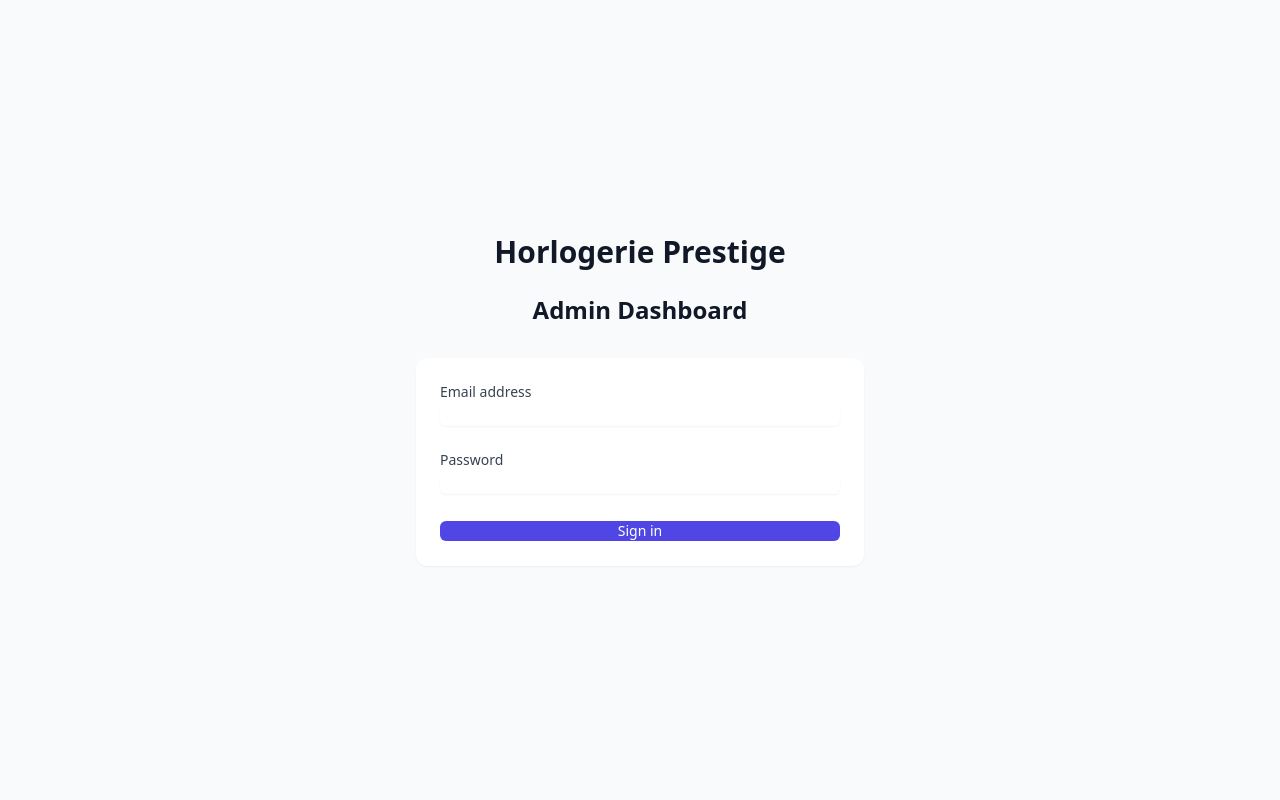
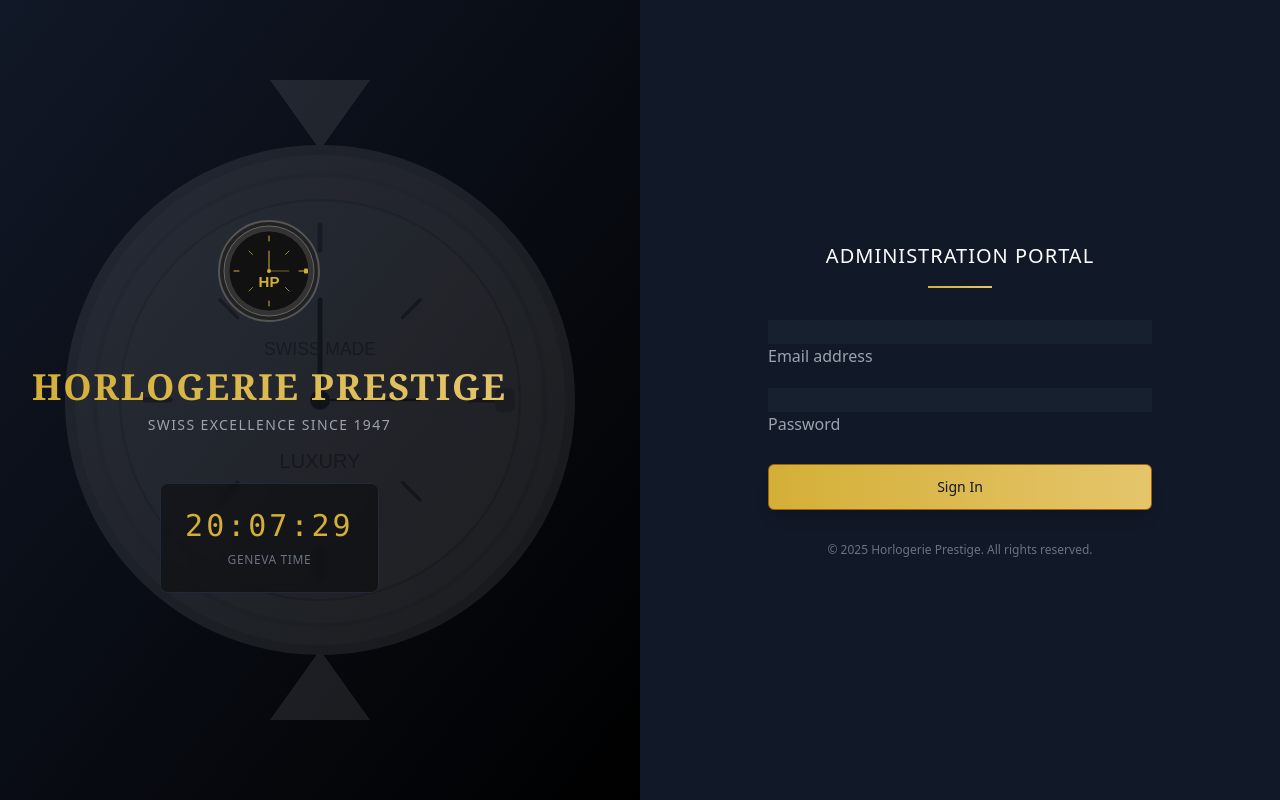
Before and after one commit to TheoHeija/Horlogerie-Prestige, a React (Create React App) app: page /login in a window 1280 px wide. Built offline with nearby package versions, Linux system fonts and the light colour scheme.

Commit message:
Redesign login page with luxury watch aesthetic

```diff
--- a/src/pages/Login.js
+++ b/src/pages/Login.js
@@ -1,6 +1,8 @@
-import { useState } from 'react';
+import { useState, useEffect } from 'react';
 import { useAuth } from '../context/AuthContext';
 import { Navigate } from 'react-router-dom';
+import { AnimatedGradientText } from '../components/ui/animated-gradient-text';
+import { motion } from 'framer-motion';
 
 /**
  * Login page component - Handles user authentication
@@ -11,8 +13,23 @@ const Login = () => {
     const [password, setPassword] = useState('');
     const [isLoading, setIsLoading] = useState(false);
     const [error, setError] = useState(null);
+    const [currentTime, setCurrentTime] = useState(new Date());
 
     const { login, isAuthenticated } = useAuth();
+
+    // Update clock time
+    useEffect(() => {
+        const timer = setInterval(() => {
+            setCurrentTime(new Date());
+        }, 1000);
+
+        return () => clearInterval(timer);
+    }, []);
+
+    // Format time for display in a luxury watch style
+    const hours = currentTime.getHours().toString().padStart(2, '0');
+    const minutes = currentTime.getMinutes().toString().padStart(2, '0');
+    const seconds = currentTime.getSeconds().toString().padStart(2, '0');
 
     // If already authenticated, redirect to dashboard
     if (isAuthenticated) {
@@ -38,29 +55,94 @@ const Login = () => {
     };
 
     return (
-        <div className="min-h-screen flex items-center justify-center bg-gray-50 dark:bg-gray-900 py-12 px-4 sm:px-6 lg:px-8">
-            <div className="max-w-md w-full space-y-8">
-                <div>
-                    <h1 className="text-center text-3xl font-extrabold text-gray-900 dark:text-white">
-                        Horlogerie Prestige
-                    </h1>
-                    <h2 className="mt-6 text-center text-2xl font-bold text-gray-900 dark:text-white">
-                        Admin Dashboard
-                    </h2>
+        <div className="min-h-screen flex flex-col md:flex-row overflow-hidden">
+            {/* Left decorative section */}
+            <div className="hidden md:flex md:w-1/2 bg-gradient-to-br from-gray-900 to-black p-8 relative overflow-hidden">
+                <div className="absolute inset-0 opacity-10">
+                    <div className="absolute inset-0 bg-[url('/public/images/placeholder-watch.svg')] bg-center bg-no-repeat bg-contain"></div>
                 </div>
+                <div className="relative z-10 flex flex-col h-full justify-center items-center text-center">
+                    <motion.div
+                        initial={{ opacity: 0, y: 20 }}
+                        animate={{ opacity: 1, y: 0 }}
+                        transition={{ duration: 0.8 }}
+                        className="mb-8"
+                    >
+                        <img src="/images/favicon-watch.svg" alt="Watch Logo" className="h-32 w-32 mx-auto" />
+                    </motion.div>
 
-                <div className="mt-8 card">
+                    <motion.div
+                        initial={{ opacity: 0 }}
+                        animate={{ opacity: 1 }}
+                        transition={{ delay: 0.3, duration: 0.8 }}
+                        className="text-white"
+                    >
+                        <h1 className="text-4xl font-light tracking-wider mb-2">
+                            <AnimatedGradientText
+                                colorFrom="#d4af37"
+                                colorTo="#e5c56b"
+                                className="font-serif font-bold"
+                            >
+                                HORLOGERIE PRESTIGE
+                            </AnimatedGradientText>
+                        </h1>
+                        <p className="text-gray-400 text-sm tracking-widest uppercase mt-2">Swiss Excellence Since 1947</p>
+                    </motion.div>
+
+                    <motion.div
+                        initial={{ opacity: 0 }}
+                        animate={{ opacity: 1 }}
+                        transition={{ delay: 0.6, duration: 0.8 }}
+                        className="mt-12 font-light"
+                    >
+                        <div className="border border-gray-800 p-6 rounded-lg bg-black/40 backdrop-blur-sm">
+                            <div className="text-3xl font-mono text-gold text-center tracking-widest text-[#d4af37]">
+                                {hours}:{minutes}:{seconds}
+                            </div>
+                            <div className="text-gray-500 text-xs text-center mt-2 uppercase tracking-wider">
+                                Geneva Time
+                            </div>
+                        </div>
+                    </motion.div>
+                </div>
+            </div>
+
+            {/* Right login section */}
+            <div className="w-full md:w-1/2 flex items-center justify-center bg-gray-900 p-4 md:p-0">
+                <motion.div
+                    initial={{ opacity: 0, x: 20 }}
+                    animate={{ opacity: 1, x: 0 }}
+                    transition={{ duration: 0.5 }}
+                    className="max-w-md w-full px-6 py-8 md:p-8"
+                >
+                    <div className="text-center mb-8 md:hidden">
+                        <img src="/images/favicon-watch.svg" alt="Watch Logo" className="h-20 w-20 mx-auto mb-4" />
+                        <h1 className="text-2xl font-bold text-white">Horlogerie Prestige</h1>
+                        <p className="text-gray-400 text-xs tracking-widest uppercase mt-1">Swiss Excellence Since 1947</p>
+                    </div>
+
+                    <div className="text-center mb-8">
+                        <h2 className="text-xl text-white font-light uppercase tracking-wider">
+                            Administration Portal
+                        </h2>
+                        <div className="h-0.5 w-16 bg-gradient-to-r from-[#d4af37] to-[#e5c56b] mx-auto mt-4"></div>
+                    </div>
+
                     {error && (
-                        <div className="mb-4 bg-red-50 dark:bg-red-900/30 text-red-700 dark:text-red-400 p-3 rounded-md text-sm">
+                        <motion.div
+                            initial={{ opacity: 0, y: -10 }}
+                            animate={{ opacity: 1, y: 0 }}
+                            className="mb-6 bg-red-900/30 border border-red-800 text-red-400 p-4 rounded-md text-sm flex items-center"
+                        >
+                            <svg xmlns="http://www.w3.org/2000/svg" className="h-5 w-5 mr-2 flex-shrink-0" viewBox="0 0 20 20" fill="currentColor">
+                                <path fillRule="evenodd" d="M10 18a8 8 0 100-16 8 8 0 000 16zM8.707 7.293a1 1 0 00-1.414 1.414L8.586 10l-1.293 1.293a1 1 0 101.414 1.414L10 11.414l1.293 1.293a1 1 0 001.414-1.414L11.414 10l1.293-1.293a1 1 0 00-1.414-1.414L10 8.586 8.707 7.293z" clipRule="evenodd" />
+                            </svg>
                             {error}
-                        </div>
+                        </motion.div>
                     )}
 
-                    <form className="space-y-6" onSubmit={handleSubmit}>
-                        <div>
-                            <label htmlFor="email" className="form-label">
-                                Email address
-                            </label>
+                    <form className="space-y-5" onSubmit={handleSubmit}>
+                        <div className="floating-label">
                             <input
                                 id="email"
                                 name="email"
@@ -69,14 +151,15 @@ const Login = () => {
                                 required
                                 value={email}
                                 onChange={(e) => setEmail(e.target.value)}
-                                className="form-input"
+                                className="form-input-luxury w-full bg-gray-800/50 border-gray-700 text-white focus:ring-[#d4af37]/30 focus:border-[#d4af37]"
+                                placeholder=" "
                             />
+                            <label htmlFor="email" className="text-gray-400">
+                                Email address
+                            </label>
                         </div>
 
-                        <div>
-                            <label htmlFor="password" className="form-label">
-                                Password
-                            </label>
+                        <div className="floating-label">
                             <input
                                 id="password"
                                 name="password"
@@ -85,21 +168,37 @@ const Login = () => {
                                 required
                                 value={password}
                                 onChange={(e) => setPassword(e.target.value)}
-                                className="form-input"
+                                className="form-input-luxury w-full bg-gray-800/50 border-gray-700 text-white focus:ring-[#d4af37]/30 focus:border-[#d4af37]"
+                                placeholder=" "
                             />
+                            <label htmlFor="password" className="text-gray-400">
+                                Password
+                            </label>
                         </div>
 
-                        <div>
+                        <div className="pt-2">
                             <button
                                 type="submit"
                                 disabled={isLoading}
-                                className={`btn btn-primary w-full ${isLoading ? 'opacity-70 cursor-not-allowed' : ''}`}
+                                className={`btn-modal-luxury w-full bg-gradient-to-r from-[#d4af37] to-[#e5c56b] text-gray-900 font-medium py-3 rounded-md transition-all shadow-lg hover:shadow-[#d4af37]/20 hover:scale-[1.02] ${isLoading ? 'opacity-70 cursor-not-allowed' : ''}`}
                             >
-                                {isLoading ? 'Signing in...' : 'Sign in'}
+                                {isLoading ? (
+                                    <span className="flex items-center justify-center">
+                                        <svg className="animate-spin -ml-1 mr-2 h-4 w-4 text-white" xmlns="http://www.w3.org/2000/svg" fill="none" viewBox="0 0 24 24">
+                                            <circle className="opacity-25" cx="12" cy="12" r="10" stroke="currentColor" strokeWidth="4"></circle>
+                                            <path className="opacity-75" fill="currentColor" d="M4 12a8 8 0 018-8V0C5.373 0 0 5.373 0 12h4zm2 5.291A7.962 7.962 0 014 12H0c0 3.042 1.135 5.824 3 7.938l3-2.647z"></path>
+                                        </svg>
+                                        Authenticating...
+                                    </span>
+                                ) : 'Sign In'}
                             </button>
                         </div>
                     </form>
-                </div>
+
+                    <div className="mt-8 text-center text-gray-500 text-xs">
+                        <p>© {new Date().getFullYear()} Horlogerie Prestige. All rights reserved.</p>
+                    </div>
+                </motion.div>
             </div>
         </div>
     );
```
